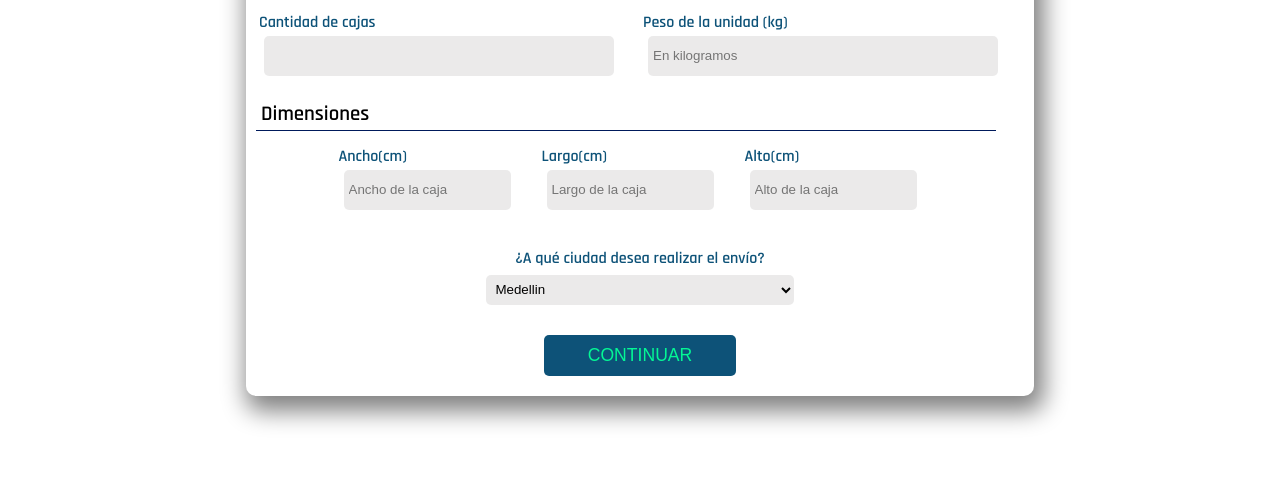
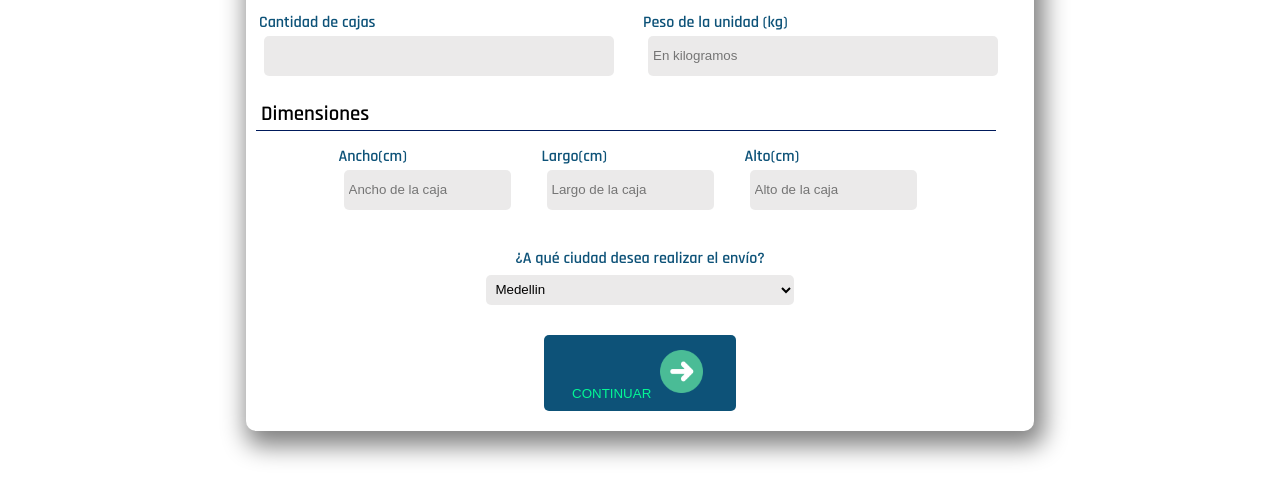
Before and after one commit to Nath-Maya/cotizador-flete, a website: page index.html in a window 1280 px wide. Shown: the part 467-946 px from the top of the page. Before the commit the page ends 911 px from the top, so only its background shows below. Drawn offline with Linux system fonts and the light colour scheme.

Commit message:
img boton continuar

```diff
--- a/assets/css/index.css
+++ b/assets/css/index.css
@@ -178,7 +178,6 @@ label {
    border-radius: 5px;
    background-color: #0d5278;
    color: #04f795;
-   font-size: 1.1rem;
    font-style: bold;
 }
 
@@ -186,6 +185,11 @@ label {
    scale: 1.1;
    cursor: pointer;
    color: white;
+}
+
+.img-continuar {
+   width: 25%;
+   margin: 5px;
 }
 
 .resultado {
--- a/index.html
+++ b/index.html
@@ -88,7 +88,10 @@
             </select>
          </fieldset>
          <!-- !BOTON CONTINUAR -->
-         <button type="button" class="button" onclick="ejecucion()">CONTINUAR</button>
+         <!-- <button type="button" class="button" onclick="ejecucion()">CONTINUAR</button> -->
+         <button type="button" class="button">CONTINUAR
+            <img src="./assets/img /proximo.png" alt="continuar" class="img-continuar">
+         </button>
       </form>
 
       <section class="resultado">
@@ -99,14 +102,10 @@
    </main>
 
 
-
-   <!-- <script type="text/javascript" src="./assets/script/index.js"></script> -->
-
    <script type="text/javascript" src="./main.js"></script>
 
    <!-- <script src="sweet-modal/dist/min/jquery.sweet-modal.min.js"></script> -->
 
-
 </body>
 
 </html>
--- a/main.js
+++ b/main.js
@@ -3,7 +3,7 @@
 
 
 let cantCajas = 5;
-let pesoCaja = 5;
+let pesoCaja = 25;
 let anchoCaja = 54;
 let largoCaja = 37;
 let altoCaja = 25;
@@ -30,18 +30,6 @@ function getDatos() {
 getDatos();
 */
 
-
-//!CALCULAR PESO NETO
-// cantidad de cajas X peso de cada caja = peso Real
-/*
-function pesoTotalNeto(cantCajas, pesoCaja) {
-   pesoN = cantCajas * pesoCaja;
-   console.log("peso caja= " + pesoCaja);
-   console.log("peso total neto= " + pesoN);
-   return pesoN;
- };
-
- pesoTotalNeto(cantCajas, pesoCaja);*/
 
 //! CALCULAR PESO VOLUMEN
 //Resultado de multipliar las dimensiones de la unidad en mts
```
Also changed, not shown: assets/img /flecha-correcta.gif (added), assets/img /proximo.png (added), 2 other files.
